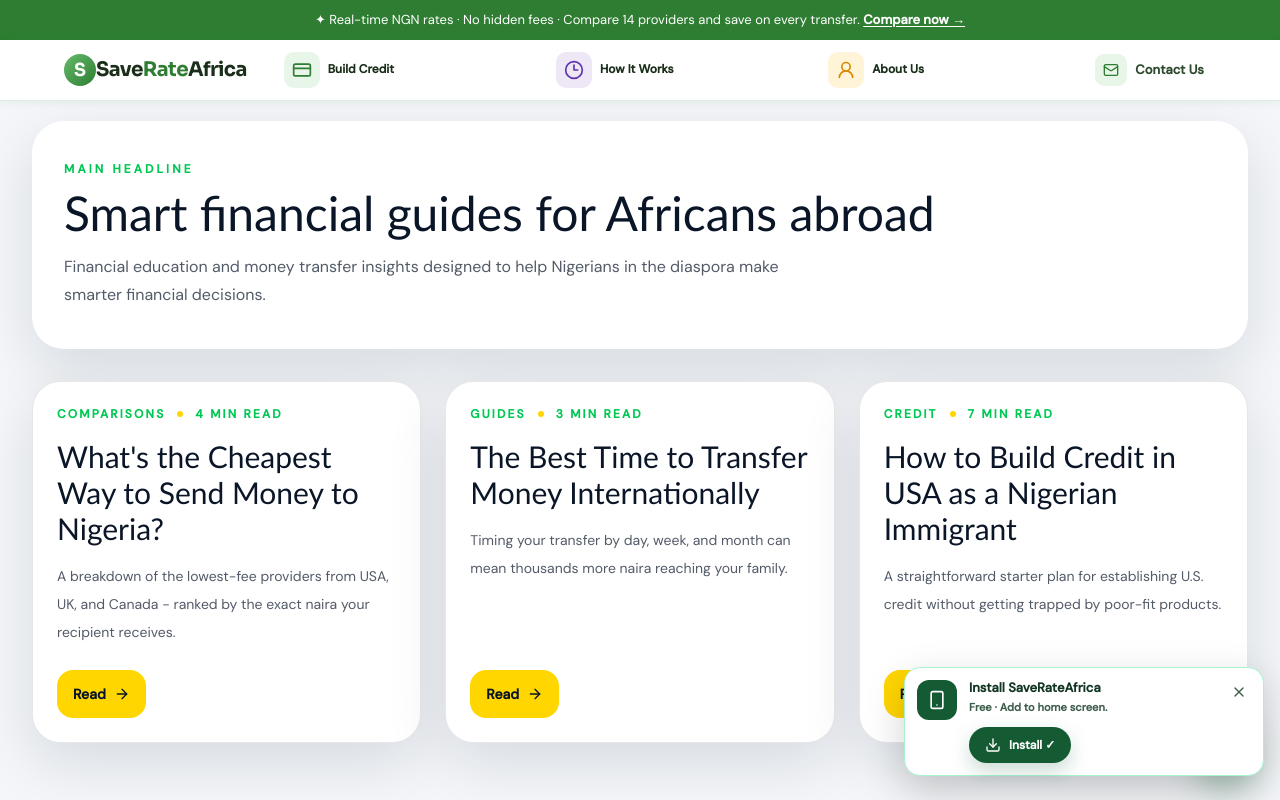
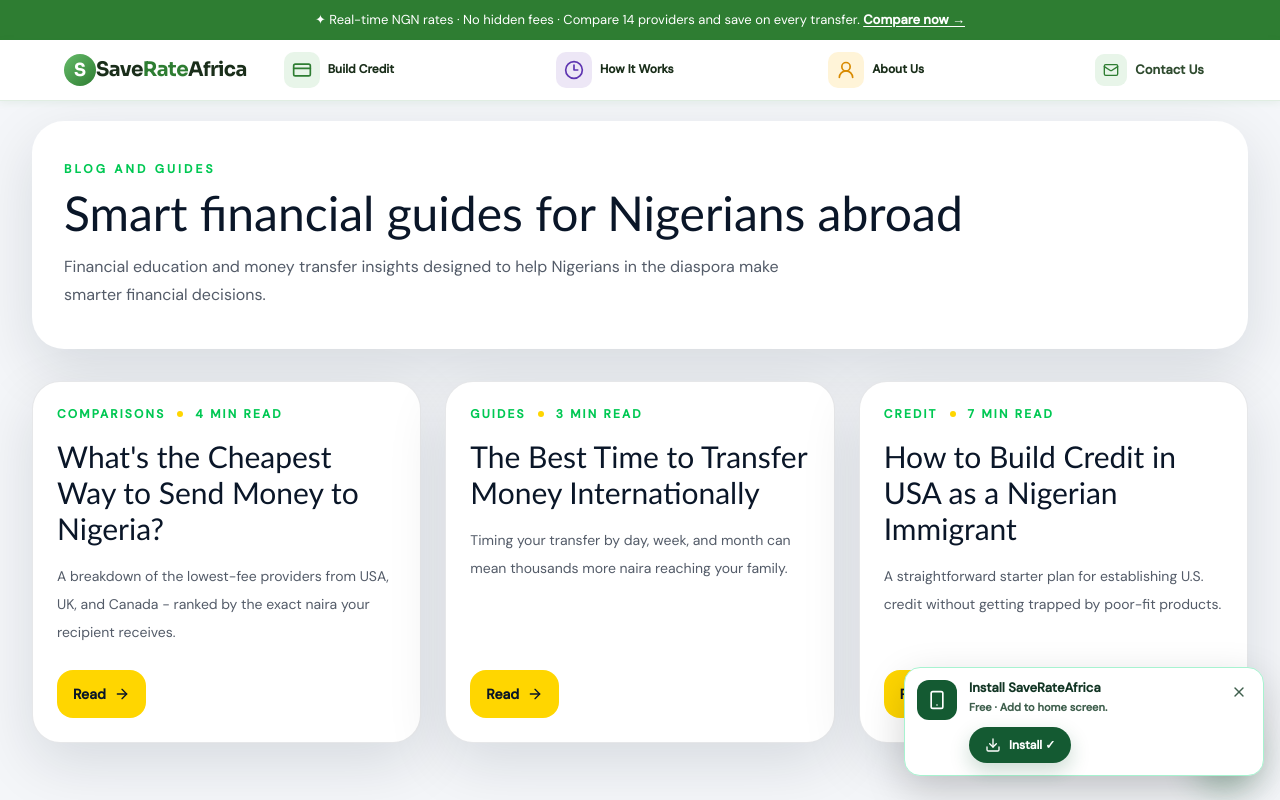
Before and after one commit to Chinenyeonukogu/SaveRateAfrica, a Next.js app: page /blog in a window 1280 px wide. Shown: the top 800 px of the page. Built offline with nearby package versions, Linux system fonts and the light colour scheme.

Commit message:
Update blog page headline

```diff
--- a/app/blog/page.tsx
+++ b/app/blog/page.tsx
@@ -42,10 +42,10 @@ export default function BlogPage() {
         <div className="mx-auto max-w-7xl space-y-8">
           <section className="rounded-[32px] bg-white px-6 py-8 shadow-float sm:px-8 sm:py-10">
             <p className="text-xs font-semibold uppercase tracking-[0.26em] text-brand-green">
-              Main Headline
+              Blog and guides
             </p>
             <h1 className="mt-3 font-heading text-4xl leading-tight text-brand-navy sm:text-5xl">
-              Smart financial guides for Africans abroad
+              Smart financial guides for Nigerians abroad
             </h1>
             <p className="mt-4 max-w-3xl text-base leading-7 text-brand-navy/70">
               Financial education and money transfer insights designed to help
```
